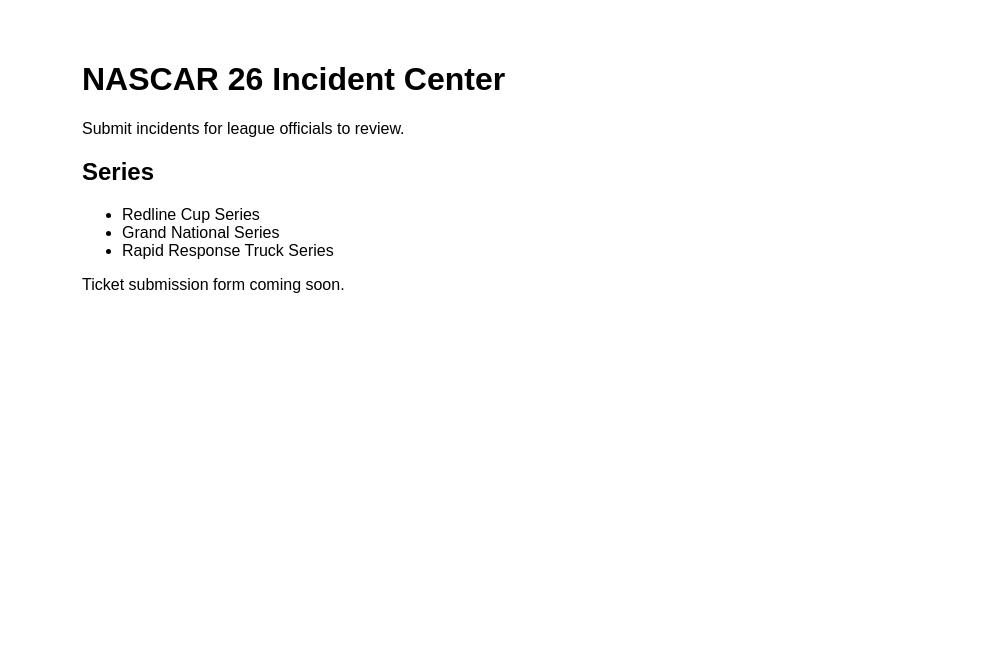
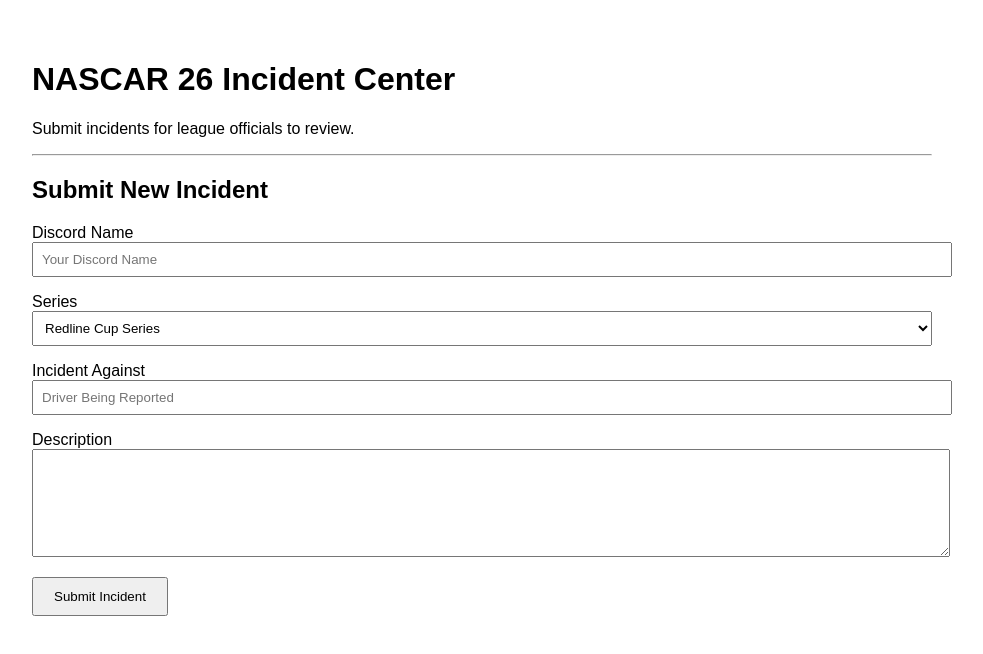
Before and after one commit to msucomets3/nascar26-incident-center, a Next.js app: page / in a window 1280 px wide. Shown: the top 654 px of the page, without its empty margins (158-1141 px from the left). Built offline with nearby package versions, Linux system fonts and the light colour scheme.

Commit message:
Add incident submission form

```diff
--- a/app/page.tsx
+++ b/app/page.tsx
@@ -2,7 +2,7 @@ export default function HomePage() {
   return (
     <main
       style={{
-        maxWidth: "800px",
+        maxWidth: "900px",
         margin: "0 auto",
         padding: "2rem",
         fontFamily: "Arial, sans-serif",
@@ -14,15 +14,62 @@ export default function HomePage() {
         Submit incidents for league officials to review.
       </p>
 
-      <h2>Series</h2>
+      <hr />
 
-      <ul>
-        <li>Redline Cup Series</li>
-        <li>Grand National Series</li>
-        <li>Rapid Response Truck Series</li>
-      </ul>
+      <h2>Submit New Incident</h2>
 
-      <p>Ticket submission form coming soon.</p>
+      <form>
+        <div style={{ marginBottom: "1rem" }}>
+          <label>Discord Name</label>
+          <br />
+          <input
+            type="text"
+            placeholder="Your Discord Name"
+            style={{ width: "100%", padding: "8px" }}
+          />
+        </div>
+
+        <div style={{ marginBottom: "1rem" }}>
+          <label>Series</label>
+          <br />
+          <select
+            style={{ width: "100%", padding: "8px" }}
+          >
+            <option>Redline Cup Series</option>
+            <option>Grand National Series</option>
+            <option>Rapid Response Truck Series</option>
+          </select>
+        </div>
+
+        <div style={{ marginBottom: "1rem" }}>
+          <label>Incident Against</label>
+          <br />
+          <input
+            type="text"
+            placeholder="Driver Being Reported"
+            style={{ width: "100%", padding: "8px" }}
+          />
+        </div>
+
+        <div style={{ marginBottom: "1rem" }}>
+          <label>Description</label>
+          <br />
+          <textarea
+            rows={6}
+            style={{ width: "100%", padding: "8px" }}
+          />
+        </div>
+
+        <button
+          type="submit"
+          style={{
+            padding: "10px 20px",
+            cursor: "pointer",
+          }}
+        >
+          Submit Incident
+        </button>
+      </form>
     </main>
   );
 }
```
